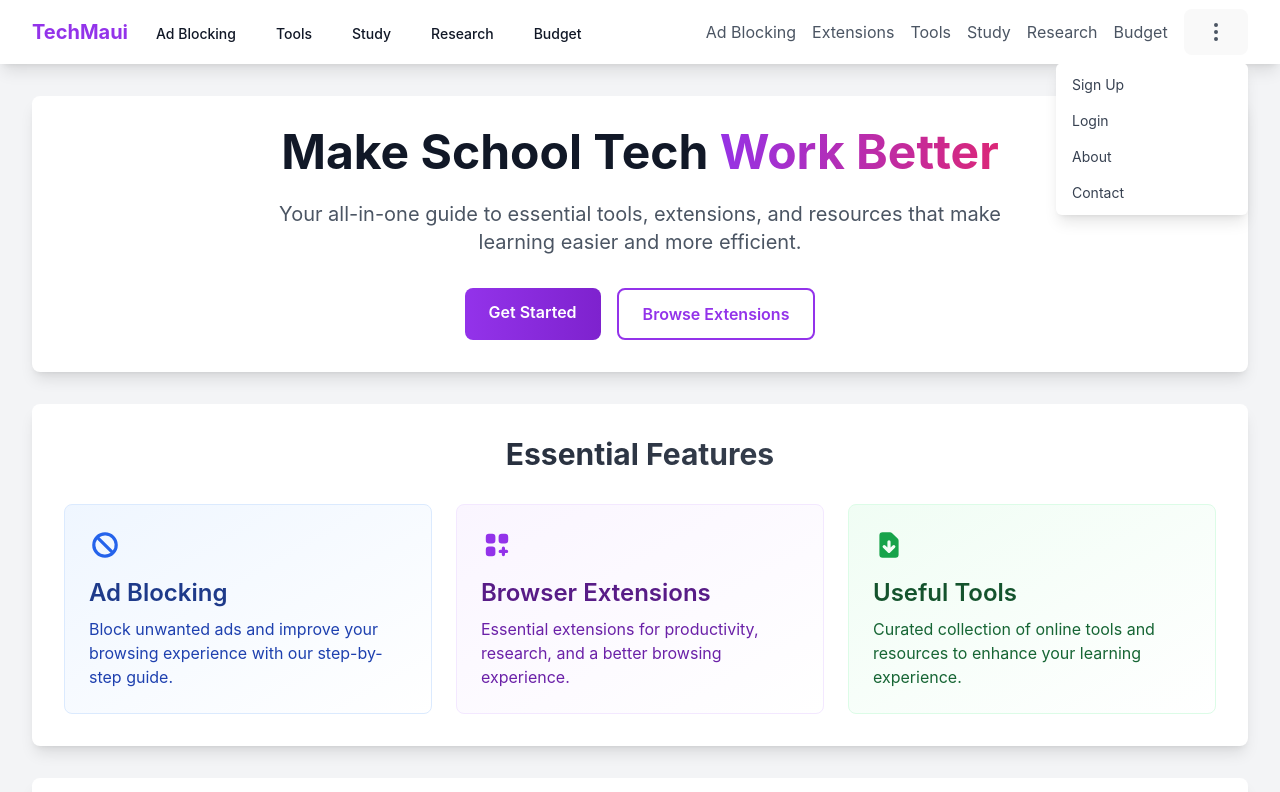
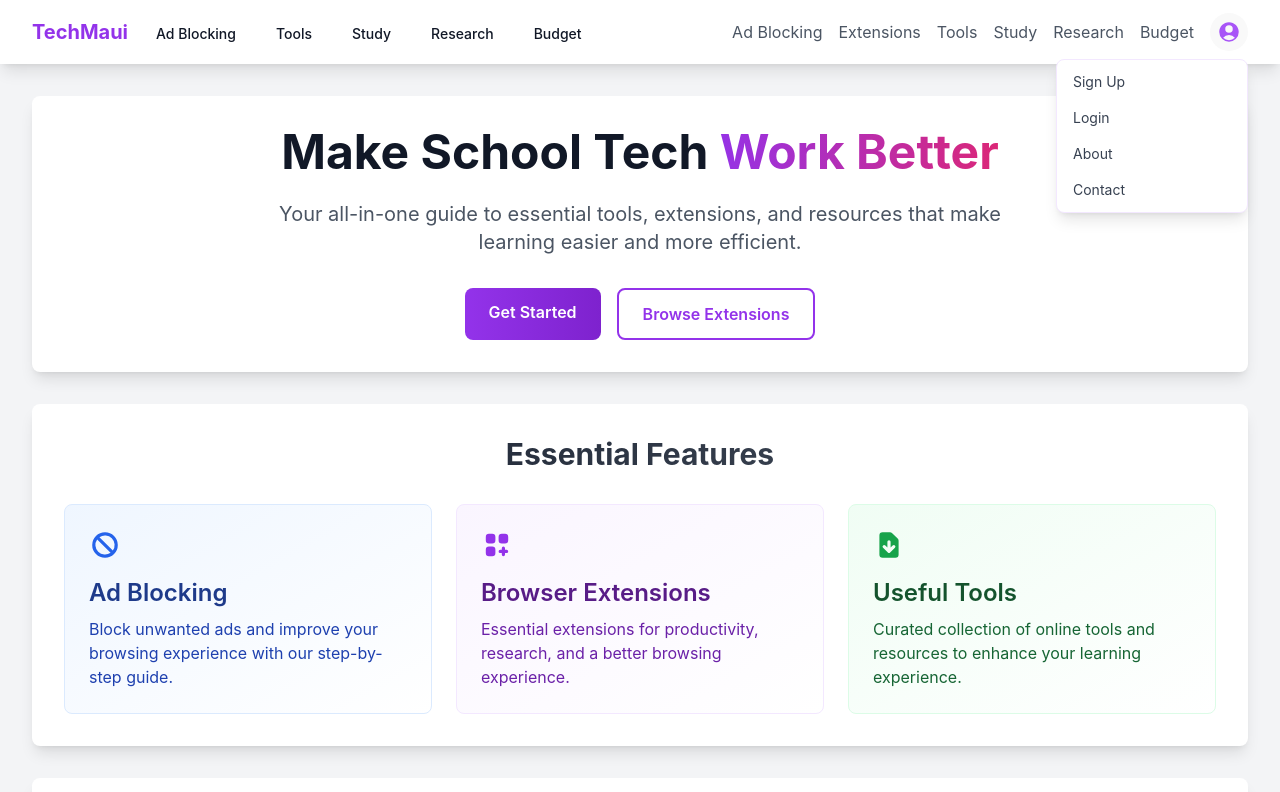
Before and after one commit to nxtcarson/techmaui, a React (Vite) app: page / in a window 1280 px wide. Both pictures are taken after a click on the button 1215 px from the left and 32 px from the top of the page. Shown: the top 792 px of the page. Built offline with nearby package versions, Linux system fonts and the light colour scheme.

Commit message:
style: update dropdown with modern profile icon and enhanced visual effects

```diff
--- a/src/App.jsx
+++ b/src/App.jsx
@@ -70,39 +70,39 @@ function App() {
                 <div className="relative">
                   <button
                     onClick={toggleDropdown}
-                    className="flex items-center text-gray-600 hover:text-purple-600 focus:outline-none"
+                    className="flex items-center p-1.5 text-purple-500 hover:text-purple-600 focus:outline-none transition-colors duration-200 rounded-full hover:bg-purple-50"
                   >
-                    <svg xmlns="http://www.w3.org/2000/svg" className="h-6 w-6" fill="none" viewBox="0 0 24 24" stroke="currentColor">
-                      <path strokeLinecap="round" strokeLinejoin="round" strokeWidth={2} d="M12 5v.01M12 12v.01M12 19v.01M12 6a1 1 0 110-2 1 1 0 010 2zm0 7a1 1 0 110-2 1 1 0 010 2zm0 7a1 1 0 110-2 1 1 0 010 2z" />
+                    <svg xmlns="http://www.w3.org/2000/svg" className="h-6 w-6" viewBox="0 0 24 24" fill="currentColor">
+                      <path fillRule="evenodd" d="M18.685 19.097A9.723 9.723 0 0021.75 12c0-5.385-4.365-9.75-9.75-9.75S2.25 6.615 2.25 12a9.723 9.723 0 003.065 7.097A9.716 9.716 0 0012 21.75a9.716 9.716 0 006.685-2.653zm-12.54-1.285A7.486 7.486 0 0112 15a7.486 7.486 0 015.855 2.812A8.224 8.224 0 0112 20.25a8.224 8.224 0 01-5.855-2.438zM15.75 9a3.75 3.75 0 11-7.5 0 3.75 3.75 0 017.5 0z" clipRule="evenodd" />
                     </svg>
                   </button>
 
                   {isDropdownOpen && (
-                    <div className="absolute right-0 mt-2 w-48 bg-white rounded-md shadow-lg py-1 z-50">
+                    <div className="absolute right-0 mt-2 w-48 bg-white rounded-lg shadow-lg py-1 z-50 border border-purple-100 transform transition-all duration-200 ease-out">
                       <Link
                         to="/signup"
-                        className="block px-4 py-2 text-sm text-gray-700 hover:bg-purple-50"
+                        className="block px-4 py-2 text-sm text-gray-700 hover:bg-purple-50 hover:text-purple-600 transition-colors duration-200"
                         onClick={() => setIsDropdownOpen(false)}
                       >
                         Sign Up
                       </Link>
                       <Link
                         to="/login"
-                        className="block px-4 py-2 text-sm text-gray-700 hover:bg-purple-50"
+                        className="block px-4 py-2 text-sm text-gray-700 hover:bg-purple-50 hover:text-purple-600 transition-colors duration-200"
                         onClick={() => setIsDropdownOpen(false)}
                       >
                         Login
                       </Link>
                       <Link
                         to="/about"
-                        className="block px-4 py-2 text-sm text-gray-700 hover:bg-purple-50"
+                        className="block px-4 py-2 text-sm text-gray-700 hover:bg-purple-50 hover:text-purple-600 transition-colors duration-200"
                         onClick={() => setIsDropdownOpen(false)}
                       >
                         About
                       </Link>
                       <Link
                         to="/contact"
-                        className="block px-4 py-2 text-sm text-gray-700 hover:bg-purple-50"
+                        className="block px-4 py-2 text-sm text-gray-700 hover:bg-purple-50 hover:text-purple-600 transition-colors duration-200"
                         onClick={() => setIsDropdownOpen(false)}
                       >
                         Contact
```
